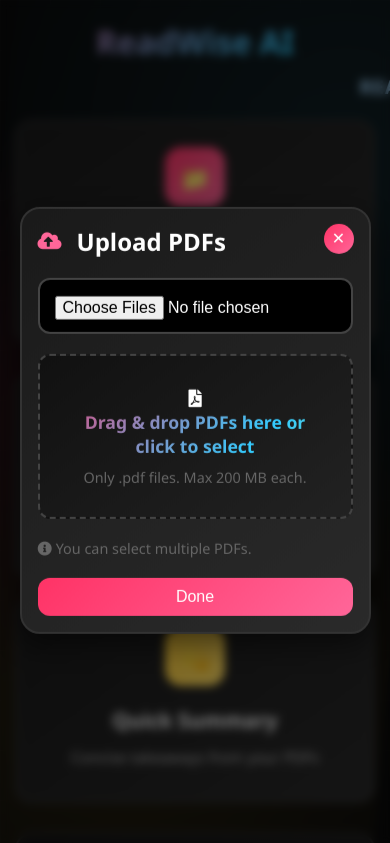
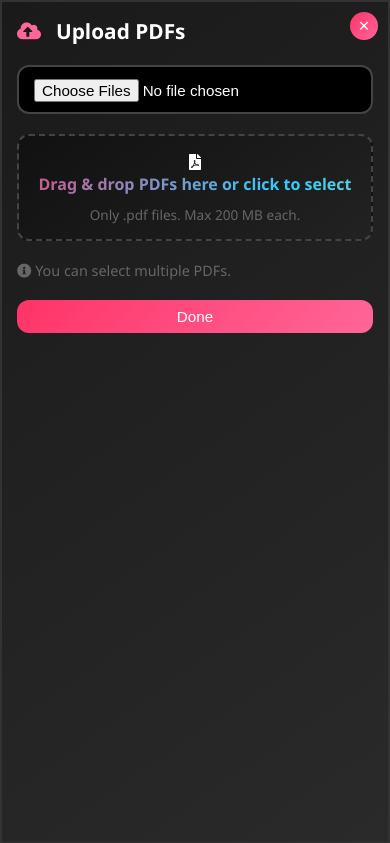
Before and after one commit to gudiwadasruthi/PDF_CHATBOT, a plain HTML site: page frontend/index.html in a window 390 px wide. Both pictures are taken after a click on the element 195 px from the left and 241 px from the top of the page. Shown: the top 843 px of the page. Drawn offline with Linux system fonts and the light colour scheme.

Commit message:
updated frontend

```diff
--- a/frontend/style.css
+++ b/frontend/style.css
@@ -201,7 +201,6 @@ body::before {
     50% { background-position: 100% 50%; }
 }
 
-
 /* Input container default */
 .input-container {
     display: flex;
@@ -221,7 +220,6 @@ body::before {
     box-shadow: 0 0 15px rgba(77, 175, 255, 0.4);
     transform: translateY(-3px);
 }
-
 
 .query-input {
     flex: 1;
@@ -358,10 +356,12 @@ body::before {
     backdrop-filter: blur(10px);
     animation: float 3s ease-in-out infinite;
 }
+
 /* Add more space between modal elements */
 .modal-content > *:not(:last-child) {
     margin-bottom: 20px; /* uniform spacing */
 }
+
 @keyframes float {
     0%, 100% { transform: translateY(0); }
     50% { transform: translateY(-10px); }
@@ -631,6 +631,7 @@ body::before {
     max-width: 1000px;
     scroll-snap-align: start;
 }
+
 /* Results panel default text */
 .results-area {
     color: #e6f2ff; /* soft white-blue default text */
@@ -659,6 +660,7 @@ body::before {
 .results-area span {
     color: #e6f7ff; /* softer white-blue for body */
 }
+
 /* Default typewriter + glow for larger screens */
 .subtitle {
     display: inline-block;
@@ -714,6 +716,7 @@ body::before {
       to   { transform: translateX(-100%); }
     }
 }
+
 /* Pause marquee on hover/tap (mobile scrolling only) */
 @media (max-width: 600px) {
     .subtitle:hover {
@@ -728,11 +731,13 @@ body::before {
     padding-left: 1.25rem;
     margin: 0.5rem 0;
 }
+
 #results .summary-card ul ul {
     list-style: circle;
     padding-left: 1.25rem;
     margin: 0.25rem 0;
 }
+
 #results .summary-card li {
     margin: 0.25rem 0;
 }
@@ -749,6 +754,7 @@ body::before {
     gap: 0.5rem;
     margin-bottom: 0.25rem;
 }
+
 #results .copy-btn {
     background: rgba(0,0,0,0.3);
     border: 1.5px solid rgba(255,255,255,0.25);
@@ -761,11 +767,13 @@ body::before {
     cursor: pointer;
     transition: background 200ms ease, border-color 200ms ease, transform 200ms ease, box-shadow 200ms ease;
 }
+
 #results .copy-btn:hover {
     background: rgba(255,255,255,0.1);
     border-color: rgba(255,255,255,0.45);
     box-shadow: 0 0 12px rgba(51, 204, 255, 0.3);
 }
+
 #results .copy-btn.success {
     background: #16a34a;
     border-color: #16a34a;
@@ -779,6 +787,7 @@ body::before {
     gap: 0.75rem;
     padding: 0.75rem 0;
 }
+
 #results .spinner-ring {
     width: 36px;
     height: 36px;
@@ -787,10 +796,12 @@ body::before {
     border-top-color: #33ccff;
     animation: spin 1s linear infinite;
 }
+
 #results .thinking .msg {
     font-weight: 800;
     color: #33ccff;
 }
+
 @keyframes spin { to { transform: rotate(360deg); } }
 
 /* Analyze Modal Theming (Blue) */
@@ -888,60 +899,150 @@ body::before {
     color: rgba(102, 217, 255, 0.9);
 }
 
-/* 📱 Mobile-Friendly Fixes */
-@media (max-width: 768px) {
-    /* Reduce padding in results area */
-    .results-area {
-      padding: 20px !important;
+@media (max-width: 600px) {
+    .container {
+        padding: 20px 15px;
     }
 
-    /* Adjust big results heading */
-    .results-text {
-      font-size: 1.6rem !important;
-      text-align: center;
+    .action-grid {
+        grid-template-columns: 1fr;
+        gap: 20px;
     }
 
+    .query-section {
+        padding: 30px 20px;
+    }
+    .results-area {
+        padding: 40px 20px;
+    }
+    .header {
+        margin-bottom: 40px;
+    }
+    .modal-content {
+        padding: 20px;
+    }
+
+    /* Make action cards full width on mobile */
+    .action-grid {
+      grid-template-columns: 1fr;
+    }
+    .action-card {
+        padding: 20px;
+    }
+    .drop-zone {
+        padding: 20px;
+        min-height: 120px;
+    }
+    .modal-content {
+        width: 95%;
+        padding: 20px;
+    }
+    /* Reduce results panel padding for mobile */
+    .results-area {
+        padding: 20px;
+    }
+    /* Adjust summary cards for mobile */
+    #summary-output .summary-card {
+        flex: 0 0 90%;   /* each card takes ~90% of screen width */
+        max-width: 90%;
+    }
     /* Stack input field & button vertically */
     .input-container {
         flex-direction: column;
         align-items: stretch;
     }
-
     .query-input {
         width: 100%;
         margin-bottom: 10px;
     }
-
     .submit-btn {
         width: 100%;
         height: 45px;
     }
 }
 
-  @media (max-width: 600px) {
-    /* Make summary cards fit phone screens */
-    #summary-output .summary-card {
-      flex: 0 0 90% !important;
-      max-width: 90% !important;
+@media (max-width: 640px) {
+    .modal {
+        display: block; /* Override flex to ensure full-screen mobile behavior */
+        align-items: stretch; /* Ensure content stretches vertically */
+        padding: 0; /* Remove padding to maximize space */
+        backdrop-filter: blur(3px); /* Slightly reduce blur for performance */
+        transition: none; /* Disable transitions to prevent desktop view flash */
     }
-
-    /* Smaller text for cards */
-    #results .summary-card {
-      font-size: 0.9rem !important;
+    .modal:not(.hidden) {
+        opacity: 1;
+        visibility: visible;
+        transition: none; /* Ensure immediate rendering */
     }
-
-    /* Adjust main title */
-    .main-title {
-      font-size: 2rem !important;
+    .modal-content {
+        width: 100vw; /* Full viewport width */
+        max-width: none; /* Remove max-width constraint */
+        height: 100vh; /* Full viewport height */
+        margin: 0; /* Remove margins */
+        padding: 15px; /* Reduced padding for mobile */
+        border-radius: 0; /* Remove border-radius for edge-to-edge look */
+        box-shadow: none; /* Remove shadow for cleaner mobile appearance */
+        overflow-y: auto; /* Allow scrolling for long content */
+        animation: none; /* Disable float animation to prevent layout shifts */
     }
-
-    /* Tweak modal padding for smaller screens */
-    .modal-content {
-      padding: 1rem !important;
+    .modal-header {
+        margin-bottom: 15px; /* Slightly reduce spacing */
     }
-
-    /* File list readability */
-    .file-list li {
-      font-size: 0.8rem !important;
+    .modal-title {
+        font-size: 1.3rem; /* Smaller title for mobile */
+    }
+    .modal-close {
+        top: 10px;
+        right: 10px;
+        width: 28px;
+        height: 28px;
+        font-size: 0.9rem;
+    }
+    .modal-input {
+        font-size: 0.95rem; /* Slightly smaller font */
+        padding: 12px 15px 10px; /* Adjusted padding */
+    }
+    .modal-input-group .modal-input {
+        padding-left: 40px; /* Adjust for smaller icon */
+    }
+    .input-icon {
+        font-size: 1rem; /* Smaller icon */
+        top: 14px; /* Adjust vertical alignment */
+        left: 10px;
+    }
+    .drop-zone {
+        padding: 15px; /* Reduced padding */
+        min-height: 100px; /* Smaller drop zone */
+        font-size: 1rem; /* Smaller text */
+    }
+    .dz-invite {
+        font-size: 1rem; /* Smaller invite text */
+    }
+    .dz-hint {
+        font-size: 0.85rem; /* Smaller hint text */
+    }
+    .modal-btn {
+        padding: 8px 15px; /* Smaller button padding */
+        font-size: 0.95rem; /* Smaller button text */
+    }
+    .progress-container {
+        padding: 10px; /* Smaller padding */
+    }
+    .progress-label {
+        font-size: 0.85rem; /* Smaller label */
+    }
+    .progress-track {
+        height: 6px; /* Thinner progress bar */
+    }
+    /* Ensure Analyze modal inputs are mobile-friendly */
+    #aModal .a-field {
+        grid-template-columns: 28px 1fr; /* Smaller icon column */
+        gap: 10px; /* Smaller gap */
+    }
+    #aModal .a-field .modal-input {
+        padding-left: 10px; /* Adjust padding */
+    }
+    #aModal .a-field .input-icon {
+        font-size: 1rem; /* Smaller icon */
     }
 }
```
Lines whose indentation alone changed are shown as unchanged.
